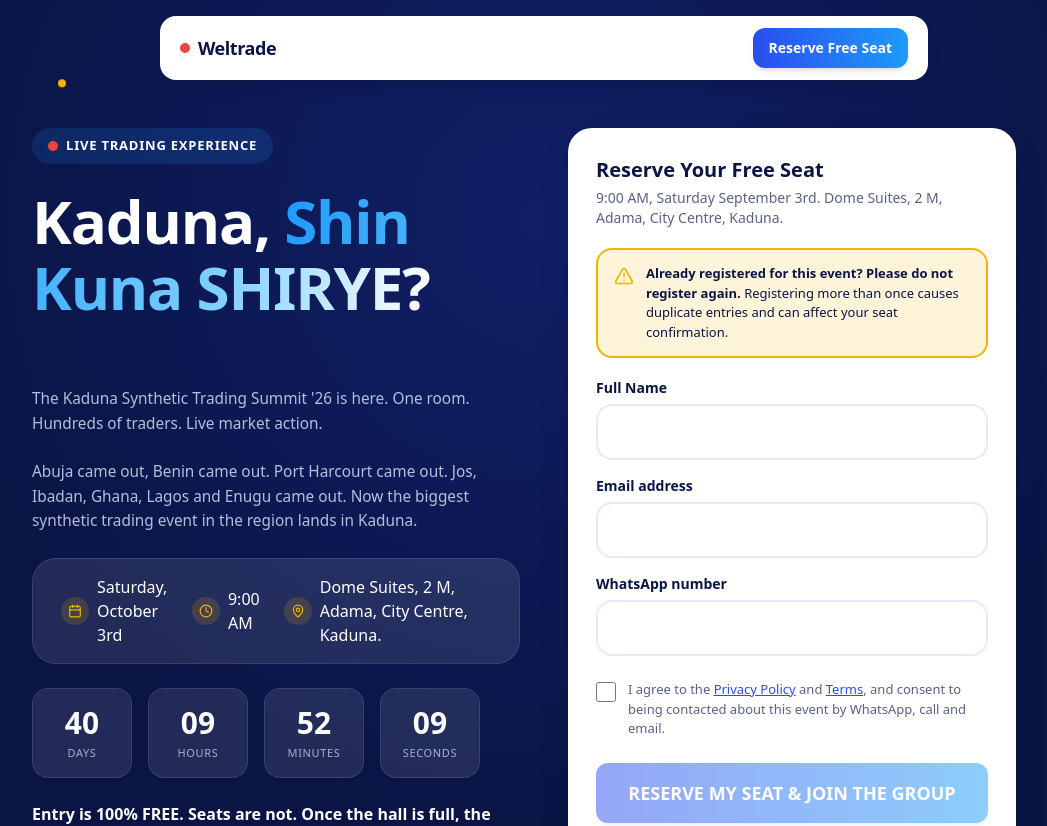
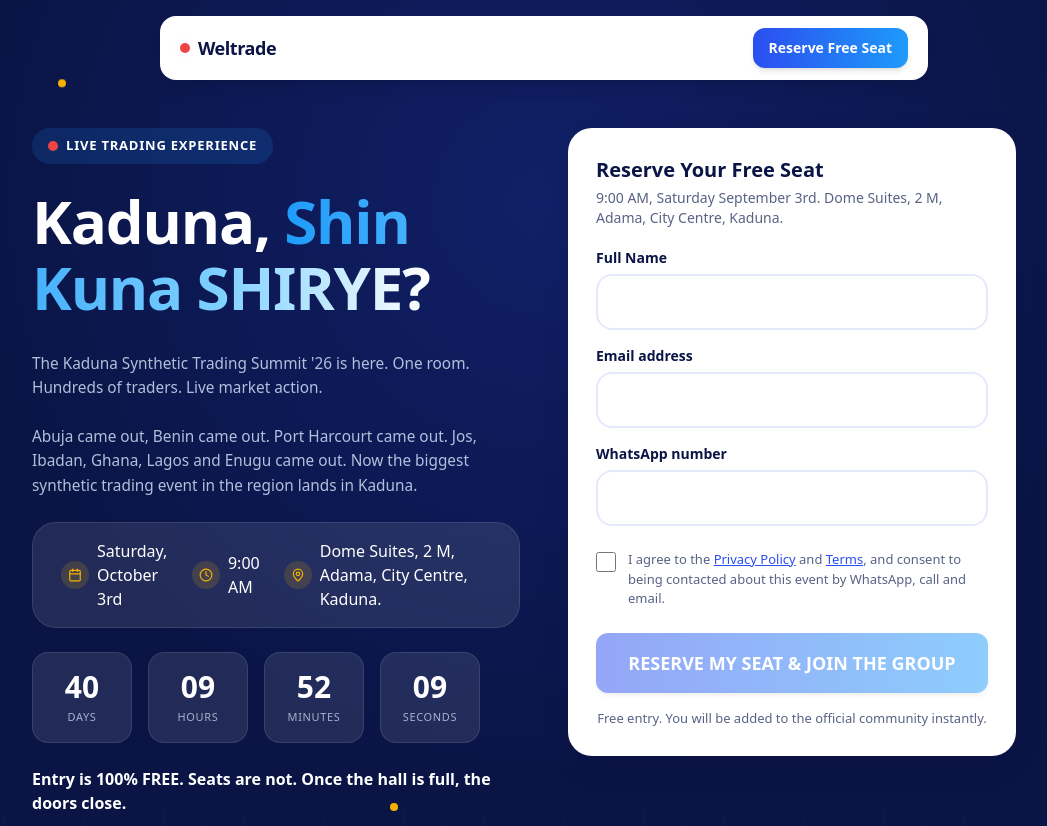
Before and after one commit to Krypton-Creation/weltrade-summit-funnel-demaph, a React (Vite) app: page / in a window 1280 px wide. Shown: the top 826 px of the page, without its empty margins (96-1143 px from the left). Built offline with nearby package versions, Linux system fonts and the light colour scheme; no server answers.

Commit message:
Remove duplicate registration warning from form

```diff
--- a/src/components/RegistrationForm.tsx
+++ b/src/components/RegistrationForm.tsx
@@ -50,7 +50,6 @@ export default function RegistrationForm() {
           9:00 AM, Saturday September 3rd. Dome Suites, 2 M, Adama, City Centre, Kaduna.
         </p>
       </div>
-      <div class="flex items-start gap-3 rounded-2xl border-2 border-wt-gold bg-wt-gold/15 px-4 py-3.5"><svg xmlns="http://www.w3.org/2000/svg" width="20" height="20" viewBox="0 0 24 24" fill="none" stroke="currentColor" stroke-width="2" stroke-linecap="round" stroke-linejoin="round" class="lucide lucide-triangle-alert shrink-0 mt-0.5 text-wt-gold"><path d="m21.73 18-8-14a2 2 0 0 0-3.48 0l-8 14A2 2 0 0 0 4 21h16a2 2 0 0 0 1.73-3"></path><path d="M12 9v4"></path><path d="M12 17h.01"></path></svg><p class="text-[13px] leading-[1.5] text-wt-blue-deep"><span class="font-bold">Already registered for this event? Please do not register again.</span> <span class="font-normal">Registering more than once causes duplicate entries and can affect your seat confirmation.</span></p></div>
       <form onSubmit={handleSubmit} noValidate className="flex flex-col gap-4 text-left">
         <div className="flex flex-col gap-1.5">
           <label htmlFor="name" className="text-sm font-semibold text-wt-blue-deep">
```
